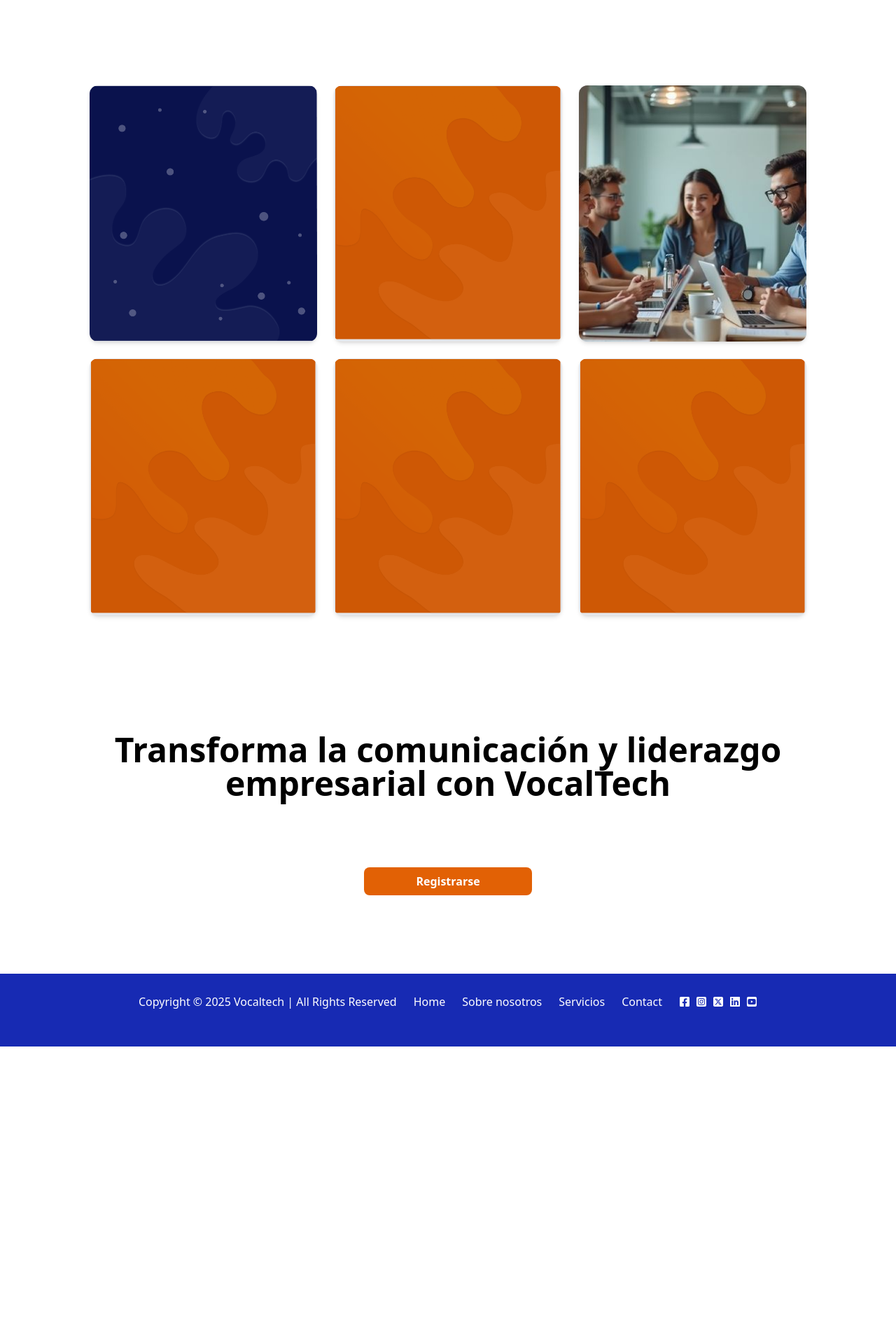
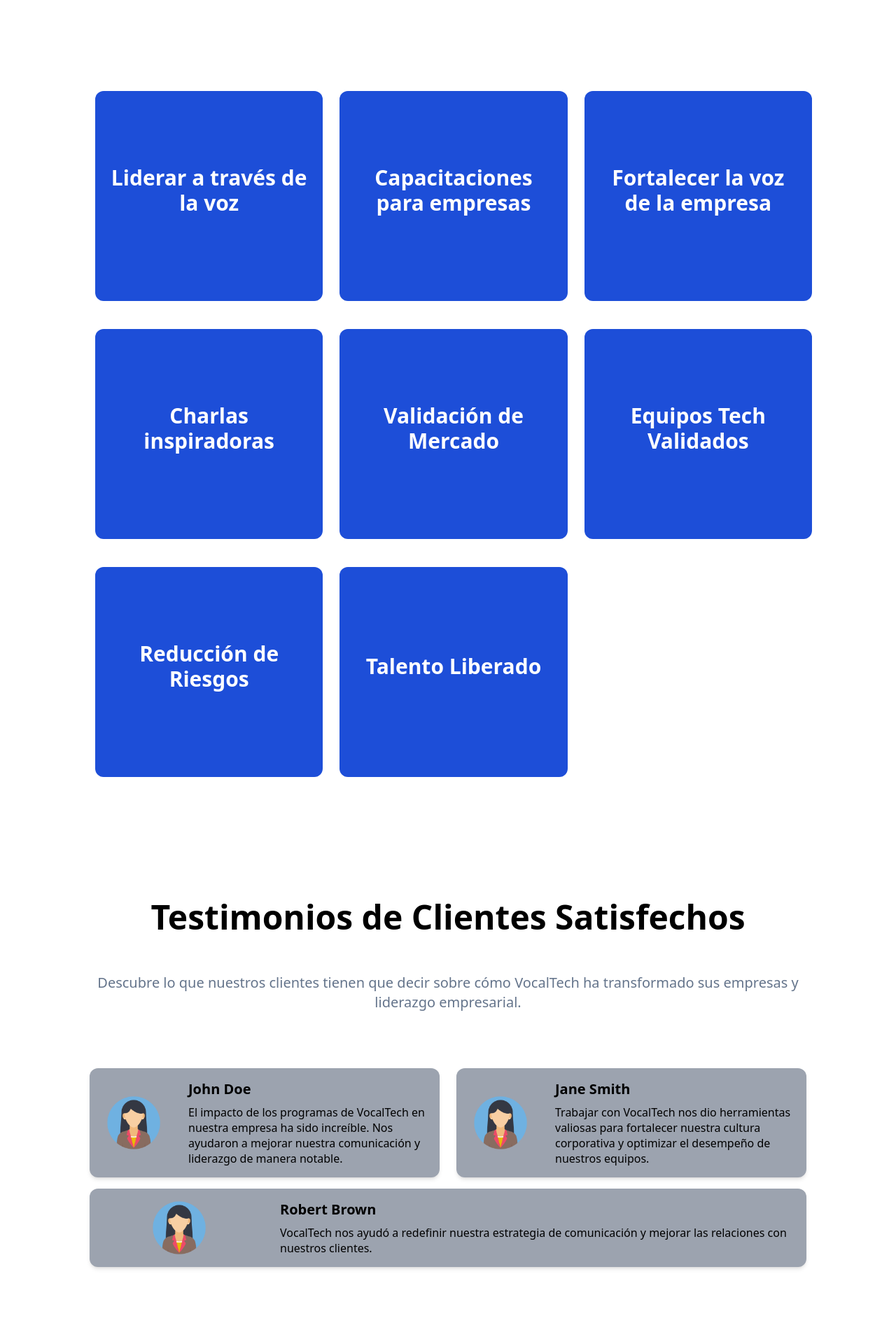
Before and after one commit to No-Country-simulation/h4-02-vocaltech, a React (Vite) app in the folder front/: page /empresas in a window 1280 px wide. Shown: the part 1140-3060 px from the top of the page at 70% size. Before the commit the page ends 2635 px from the top, so only its background shows below. Built offline with nearby package versions, Linux system fonts and the light colour scheme.

Commit message:
fix companies page and feat reviewCard

```diff
--- /dev/null
+++ b/front/src/components/ReviewCard.tsx
@@ -0,0 +1,43 @@
+import React from 'react'
+
+type ReviewCardProps = {
+  name: string
+  description: string
+  color: string
+  image: string
+  bg: string
+  small?: boolean
+}
+
+const ReviewCard: React.FC<ReviewCardProps> = ({
+  name,
+  description,
+  image,
+  bg,
+  color,
+  small = false
+}) => {
+  return (
+    <div
+      className={`flex flex-col sm:flex-row ${bg} rounded-xl overflow-hidden shadow-md ${
+        small ? 'max-w-xs mx-auto sm:max-w-none' : ''
+      }`}
+    >
+      <div className='w-full sm:w-1/4 p-4 flex justify-center items-center'>
+        <img
+          src={image}
+          alt={name}
+          className='w-20 h-20 object-cover rounded-full'
+        />
+      </div>
+      <div
+        className={`w-full sm:w-3/4 p-4 flex flex-col justify-center text-center sm:text-left`}
+      >
+        <h4 className={`text-xl font-bold mb-2 ${color}`}>{name}</h4>
+        <p className={`text-md leading-snug ${color}`}>{description}</p>
+      </div>
+    </div>
+  )
+}
+
+export default ReviewCard
--- a/front/src/pages/companies.tsx
+++ b/front/src/pages/companies.tsx
@@ -1,6 +1,8 @@
 import React from 'react'
 import Footer from '../components/Footer'
 import { Link } from 'react-router-dom'
+import Card from '../components/Card'
+import ReviewCard from '../components/ReviewCard'
 
 const Companies = () => {
   return (
@@ -28,6 +30,7 @@ const Companies = () => {
           liderazgo, aprovechar oportunidades y fortalecer su marca.
         </p>
       </section>
+
       <section className='bg-white py-16 px-6 sm:px-12 md:px-20 lg:px-32'>
         <div className='text-center mb-12'>
           <h3 className='text-3xl py-10 md:text-4xl font-bold text-black mb-4'>
@@ -40,50 +43,87 @@ const Companies = () => {
         </div>
 
         <div className='grid grid-cols-1 sm:grid-cols-2 lg:grid-cols-3 gap-6'>
-          <div className='aspect-w-4 aspect-h-3 bg-gray-200 rounded-xl overflow-hidden shadow-md'>
-            <img
-              src='./fondo-azul.png'
-              alt='Placeholder 1'
-              className='w-full h-full object-cover'
+          <Card
+            title='Liderar a través de la voz'
+            text='Curso para empresas y profesionales de todas las jerarquías.
+            Transforma la comunicación y el liderazgo a través del poder de la voz.'
+            className='bg-blue-700'
+          />
+          <Card
+            title='Capacitaciones para empresas'
+            text='Programas diseñados para mejorar la comunicación interna y externa. Fortalece el liderazgo en equipos y el impacto en reuniones o presentaciones.'
+            className='bg-blue-700'
+          />
+          <Card
+            title='Fortalecer la voz de la empresa'
+            text='Programa para empresas familiares. Mejora la cohesión y comunicación interna, alineando visión y valores para reflejar unidad y liderazgo.'
+            className='bg-blue-700'
+          />
+          <Card
+            title='Charlas inspiradoras'
+            text='Programas diseñados para mejorar la comunicación interna y externa. Fortalece el liderazgo en equipos y el impacto en reuniones o presentaciones.'
+            className='bg-blue-700'
+          />
+          <Card
+            title='Validación de Mercado'
+            text='Prueba y ajusta tus ideas en una comunidad activa de más de 30,000 miembros.'
+            className='bg-blue-700'
+          />
+          <Card
+            title='Equipos Tech Validados'
+            text='Equipos junior productivos validados mediante simulaciones laborales. Ideal para reducir costos y asegurar la calidad en desarrollos tecnológicos.'
+            className='bg-blue-700'
+          />
+          <Card
+            title='Reducción de Riesgos'
+            text='Optimiza costos, tiempos de desarrollo y riesgos asociados con la creación de MVPs.'
+            className='bg-blue-700'
+          />
+          <Card
+            title='Talento Liberado'
+            text='Talento validado culturalmente listo para contratación después del MVP.'
+            className='bg-blue-700'
+          />
+        </div>
+      </section>
+
+      <section className='bg-white py-16 px-6 sm:px-12 md:px-20 lg:px-32'>
+        <div className='text-center mb-12'>
+          <h3 className='text-3xl py-10 md:text-5xl font-bold text-black mb-4'>
+            Testimonios de Clientes Satisfechos
+          </h3>
+          <p className='text-slate-500 pb-20 text-lg md:text-xl leading-relaxed'>
+            Descubre lo que nuestros clientes tienen que decir sobre cómo
+            VocalTech ha transformado sus empresas y liderazgo empresarial.
+          </p>
+
+          <div className='grid grid-cols-1 pb-4 sm:grid-cols-2 lg:grid-cols-2 gap-6'>
+            <ReviewCard
+              name='John Doe'
+              description='El impacto de los programas de VocalTech en nuestra empresa ha sido increíble. Nos ayudaron a mejorar nuestra comunicación y liderazgo de manera notable.'
+              image='./perfil.png'
+              color='text-black'
+              bg='bg-gray-400'
+            />
+            <ReviewCard
+              name='Jane Smith'
+              description='Trabajar con VocalTech nos dio herramientas valiosas para fortalecer nuestra cultura corporativa y optimizar el desempeño de nuestros equipos.'
+              image='./perfil.png'
+              color='text-black'
+              bg='bg-gray-400'
             />
           </div>
-          <div className='aspect-w-4 aspect-h-3 bg-gray-200 rounded-xl overflow-hidden shadow-md'>
-            <img
-              src='./fondo-naranja.png'
-              alt='Placeholder 1'
-              className='w-full h-full object-cover'
-            />
-          </div>
-          <div className='aspect-w-4 aspect-h-3 bg-gray-200 rounded-xl overflow-hidden shadow-md'>
-            <img
-              src='./header_companies.png'
-              alt='Placeholder 1'
-              className='w-full h-full object-cover'
-            />
-          </div>
-          <div className='aspect-w-4 aspect-h-3 bg-gray-200 rounded-xl overflow-hidden shadow-md'>
-            <img
-              src='./fondo-naranja.png'
-              alt='Placeholder 1'
-              className='w-full h-full object-cover'
-            />
-          </div>
-          <div className='aspect-w-4 aspect-h-3 bg-gray-200 rounded-xl overflow-hidden shadow-md'>
-            <img
-              src='./fondo-naranja.png'
-              alt='Placeholder 1'
-              className='w-full h-full object-cover'
-            />
-          </div>
-          <div className='aspect-w-4 aspect-h-3 bg-gray-200 rounded-xl overflow-hidden shadow-md'>
-            <img
-              src='./fondo-naranja.png'
-              alt='Placeholder 1'
-              className='w-full h-full object-cover'
-            />
-          </div>
+
+          <ReviewCard
+            name='Robert Brown'
+            description='VocalTech nos ayudó a redefinir nuestra estrategia de comunicación y mejorar las relaciones con nuestros clientes.'
+            image='./perfil.png'
+            color='text-black'
+            bg='bg-gray-400'
+          />
         </div>
       </section>
+
       <section className='bg-white py-16 px-6 sm:px-12 md:px-20 lg:px-32'>
         <div className='text-center mb-12'>
           <h3 className='text-3xl py-10 md:text-5xl font-bold text-black mb-4'>
@@ -96,6 +136,7 @@ const Companies = () => {
           </Link>
         </div>
       </section>
+
       <div className='bg-azul_claro flex items-center justify-center'>
         <Footer />
       </div>
```
Also changed, not shown: front/public/perfil.png (added).
